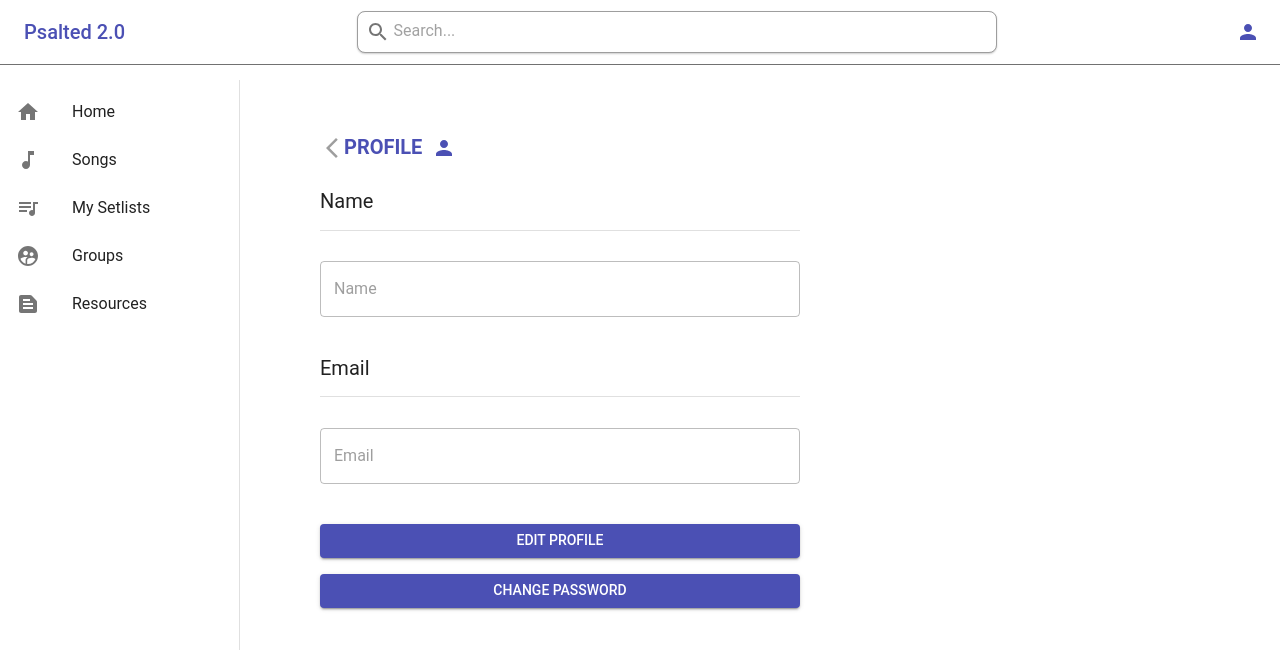
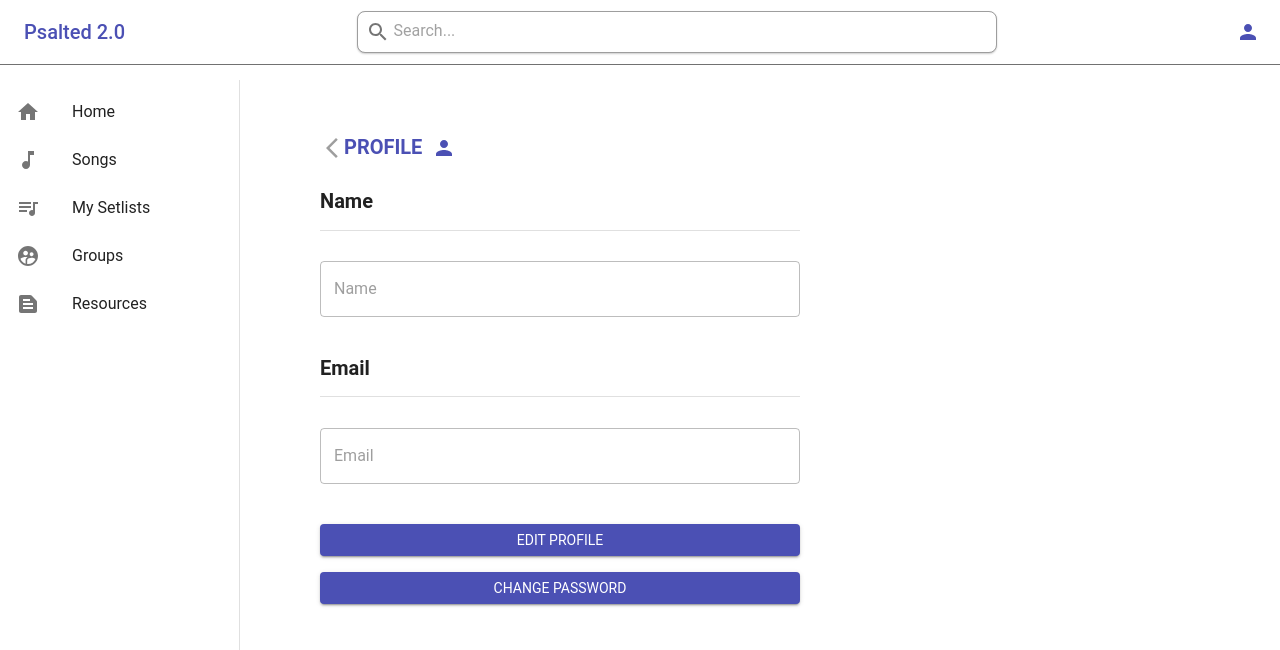
Before and after one commit to hmcc-global/psalted-2, a React (Create React App) app in the folder ui/: page /profile in a window 1280 px wide. Shown: the top 650 px of the page. Built offline with nearby package versions, Linux system fonts and the light colour scheme.

Commit message:
GH-28: Keep theme fonts consistent

```diff
--- a/ui/src/components/auth/LoginContainer.tsx
+++ b/ui/src/components/auth/LoginContainer.tsx
@@ -66,7 +66,7 @@ const LoginContainer: React.FC = () => {
         <Box margin={'auto'} bgcolor={'transparent'} width={formWidth}>
           <Stack direction={'column'} margin={'auto'} spacing={formSpacing}>
             <Stack spacing={0.5}>
-              <Typography variant="h1" color={'primary'} textAlign={'center'} fontWeight={'bold'}>
+              <Typography variant="h1" color={'primary'} textAlign={'center'}>
                 LOGIN
               </Typography>
               <Typography variant={'body1'} textAlign={'center'}>
--- a/ui/src/components/auth/RecoverPasswordContainer.tsx
+++ b/ui/src/components/auth/RecoverPasswordContainer.tsx
@@ -95,7 +95,7 @@ const RecoverPasswordContainer: React.FC = () => {
           </Box>
           <Stack direction={'column'} margin={'auto'} spacing={formSpacing}>
             <Stack spacing={1}>
-              <Typography variant="h1" color={'primary'} textAlign={'center'} fontWeight={'bold'}>
+              <Typography variant="h1" color={'primary'} textAlign={'center'}>
                 RECOVER PASSWORD
               </Typography>
             </Stack>
--- a/ui/src/components/auth/RegisterContainer.tsx
+++ b/ui/src/components/auth/RegisterContainer.tsx
@@ -95,7 +95,7 @@ const RegisterContainer: React.FC = () => {
         <Box margin={'auto'} bgcolor={'transparent'} width={formWidth}>
           <Stack direction={'column'} margin={'auto'} spacing={formSpacing}>
             <Stack spacing={1}>
-              <Typography variant="h1" color={'primary'} textAlign={'center'} fontWeight={'bold'}>
+              <Typography variant="h1" color={'primary'} textAlign={'center'}>
                 REGISTER
               </Typography>
               <Typography variant={'body1'} textAlign={'center'}>
--- a/ui/src/components/auth/ResetPasswordContainer.tsx
+++ b/ui/src/components/auth/ResetPasswordContainer.tsx
@@ -114,7 +114,7 @@ const ResetPasswordContainer: React.FC = () => {
         <Box margin={'auto'} bgcolor={'transparent'} width={formWidth}>
           <Stack direction={'column'} margin={'auto'} spacing={formSpacing}>
             <Stack spacing={1}>
-              <Typography variant="h1" color={'primary'} textAlign={'center'} fontWeight={'bold'}>
+              <Typography variant="h1" color={'primary'} textAlign={'center'}>
                 RESET PASSWORD
               </Typography>
               <Typography variant={'body1'} textAlign={'center'}>
--- a/ui/src/components/custom/HelpDialog.tsx
+++ b/ui/src/components/custom/HelpDialog.tsx
@@ -21,7 +21,7 @@ const HelpDialog: FC<HelpDialogProps> = ({ icon, title, content }) => {
         {icon}
       </IconButton>
       <Dialog open={open} onClose={handleOpenHelpDialog}>
-        <DialogTitle variant="h2" fontWeight="700" color="primary">
+        <DialogTitle variant="h2" color="primary">
           {title}
         </DialogTitle>
         <IconButton
--- a/ui/src/components/profile/ProfileDesktopView.tsx
+++ b/ui/src/components/profile/ProfileDesktopView.tsx
@@ -35,7 +35,7 @@ function HomeProfile(props: HomeProfileProps) {
         }}
       >
         <ArrowBackIosNewIcon onClick={onBack} color="secondary" />
-        <Typography variant="h3" color="primary" fontWeight="700">
+        <Typography variant="h3" color="primary">
           PROFILE
         </Typography>
         <PersonIcon color="primary" style={{ marginLeft: '2%' }} />
@@ -73,10 +73,10 @@ function HomeProfile(props: HomeProfileProps) {
         }}
       />
       <Button variant="contained" onClick={onClickEdit}>
-        <Typography variant="subtitle2">EDIT PROFILE</Typography>
+        <Typography variant="body2">EDIT PROFILE</Typography>
       </Button>
       <Button variant="contained" onClick={onClickChange}>
-        <Typography variant="subtitle2">CHANGE PASSWORD</Typography>
+        <Typography variant="body2">CHANGE PASSWORD</Typography>
       </Button>
     </Stack>
   );
@@ -94,7 +94,7 @@ function EditProfile(props: otherProfileProps) {
         }}
       >
         <ArrowBackIosNewIcon onClick={onBack} sx={{ color: 'gray' }} />
-        <Typography variant="h3" color="primary" fontWeight="700">
+        <Typography variant="h3" color="primary">
           EDIT PROFILE
         </Typography>
         <CreateIcon color="primary" style={{ marginLeft: '2%' }} />
@@ -144,7 +144,7 @@ function EditProfile(props: otherProfileProps) {
           }}
         />
         <Button variant="contained" type="submit" fullWidth>
-          <Typography variant="subtitle2">SAVE</Typography>
+          <Typography variant="body2">SAVE</Typography>
         </Button>
       </form>
     </Stack>
@@ -186,7 +186,7 @@ function ChangePassword(props: otherProfileProps) {
         }}
       >
         <ArrowBackIosNewIcon onClick={onBack} sx={{ color: 'gray' }} />
-        <Typography variant="h3" color="primary" fontWeight="700">
+        <Typography variant="h3" color="primary">
           CHANGE PASSWORD
         </Typography>
         <CreateIcon color="primary" style={{ marginLeft: '2%' }} />
@@ -270,7 +270,7 @@ function ChangePassword(props: otherProfileProps) {
           }}
         />
         <Button variant="contained" type="submit" fullWidth>
-          <Typography variant="subtitle2">SAVE</Typography>
+          <Typography variant="body2">SAVE</Typography>
         </Button>
       </form>
     </Stack>
--- a/ui/src/components/profile/ProfileMobileView.tsx
+++ b/ui/src/components/profile/ProfileMobileView.tsx
@@ -32,7 +32,7 @@ function HomeProfile(props: HomeProfileProps) {
         }}
       >
         <ArrowBackIosNewIcon onClick={onBack} sx={{ color: 'gray' }} />
-        <Typography variant="h3" color="primary" fontWeight="700">
+        <Typography variant="h3" color="primary">
           PROFILE
         </Typography>
       </div>
@@ -63,10 +63,10 @@ function HomeProfile(props: HomeProfileProps) {
         }}
       />
       <Button variant="outlined" onClick={onClickEdit} style={{ width: '45%' }}>
-        <Typography variant="subtitle2">EDIT PROFILE</Typography>
+        <Typography variant="body2">EDIT PROFILE</Typography>
       </Button>
       <Button variant="outlined" onClick={onClickChange} style={{ width: '60%' }}>
-        <Typography variant="subtitle2">CHANGE PASSWORD</Typography>
+        <Typography variant="body2">CHANGE PASSWORD</Typography>
       </Button>
     </Stack>
   );
@@ -93,7 +93,7 @@ function EditProfile(props: otherProfileProps) {
           }}
         >
           <ArrowBackIosNewIcon onClick={onBack} sx={{ color: 'gray' }} />
-          <Typography variant="h3" color="primary" fontWeight="700">
+          <Typography variant="h3" color="primary">
             EDIT PROFILE
           </Typography>
         </div>
@@ -123,7 +123,7 @@ function EditProfile(props: otherProfileProps) {
           }}
         />
         <Button variant="contained" type="submit">
-          <Typography variant="subtitle2">SAVE</Typography>
+          <Typography variant="body2">SAVE</Typography>
         </Button>
       </form>
     </Stack>
@@ -173,7 +173,7 @@ function ChangePassword(props: otherProfileProps) {
           }}
         >
           <ArrowBackIosNewIcon onClick={onBack} sx={{ color: 'gray' }} />
-          <Typography variant="h3" color="primary" fontWeight="700">
+          <Typography variant="h3" color="primary">
             CHANGE PASSWORD
           </Typography>
         </div>
@@ -254,7 +254,7 @@ function ChangePassword(props: otherProfileProps) {
           }}
         />
         <Button variant="contained" type="submit">
-          <Typography variant="subtitle2">CHANGE PASSWORD</Typography>
+          <Typography variant="body2">CHANGE PASSWORD</Typography>
         </Button>
       </form>
     </Stack>
--- a/ui/src/components/song/SongCard.tsx
+++ b/ui/src/components/song/SongCard.tsx
@@ -70,10 +70,10 @@ const SongCard = (props: SongCardProps) => {
       >
         <Stack direction="row" display="flex" justifyContent="space-between">
           <Stack>
-            <Typography variant="h2" fontWeight={700} color={'primary.main'}>
+            <Typography variant="h2" color={'primary.main'}>
               {title}
             </Typography>
-            <Typography variant="subtitle1">{artist}</Typography>
+            <Typography variant="body1">{artist}</Typography>
           </Stack>
           {filterData?.display?.lyricsPreview === true ||
           filterData?.display?.lyricsPreview === undefined ? (
--- a/ui/src/theme.ts
+++ b/ui/src/theme.ts
@@ -47,27 +47,19 @@ const customTheme = createTheme({
     ].join(','),
     h1: {
       fontSize: '2rem', // Equivalent to 32px (16 * 2)
-      fontWeight: 400,
+      fontWeight: 700,
     },
     h2: {
       fontSize: '1.5rem', // Equivalent to 24px (16 * 1.5)
-      fontWeight: 400,
+      fontWeight: 700,
     },
     h3: {
       fontSize: '1.25rem', // Equivalent to 20px (16 * 1.25)
-      fontWeight: 400,
+      fontWeight: 700,
     },
     h4: {
       fontSize: '1.125rem', // Equivalent to 18px (16 * 1.125)
-      fontWeight: 400,
-    },
-    subtitle1: {
-      fontSize: '1rem', // Equivalent to 16px (16 * 1)
-      fontWeight: 400,
-    },
-    subtitle2: {
-      fontSize: '0.875rem', // Equivalent to 14px (16 * 0.875)
-      fontWeight: 500,
+      fontWeight: 700,
     },
     body1: {
       fontSize: '1rem', // Equivalent to 16px (16 * 1)
@@ -77,16 +69,12 @@ const customTheme = createTheme({
       fontSize: '0.875rem', // Equivalent to 14px (16 * 0.875)
       fontWeight: 400,
     },
+    caption: {
+      fontSize: '0.6875rem', // Equivalent to 11px (16 * 0.0.6875)
+      fontWeight: 400,
+    },
     button: {
       fontSize: '0.875rem', // Equivalent to 14px (16 * 0.875)
-      fontWeight: 500,
-    },
-    overline: {
-      fontSize: '0.625rem', // Equivalent to 10px (16 * 0.625)
-      fontWeight: 500,
-    },
-    caption: {
-      fontSize: '0.75rem', // Equivalent to 12px (16 * 0.75)
       fontWeight: 400,
     },
   },
```
Also changed, not shown: ui/src/components/song/SongEditorDesktopView.tsx (+2 -13 lines), ui/src/components/song/SongEditorMobileView.tsx (+1 -8 lines), ui/src/components/song/SongListContainer.tsx (+2 -7 lines).
